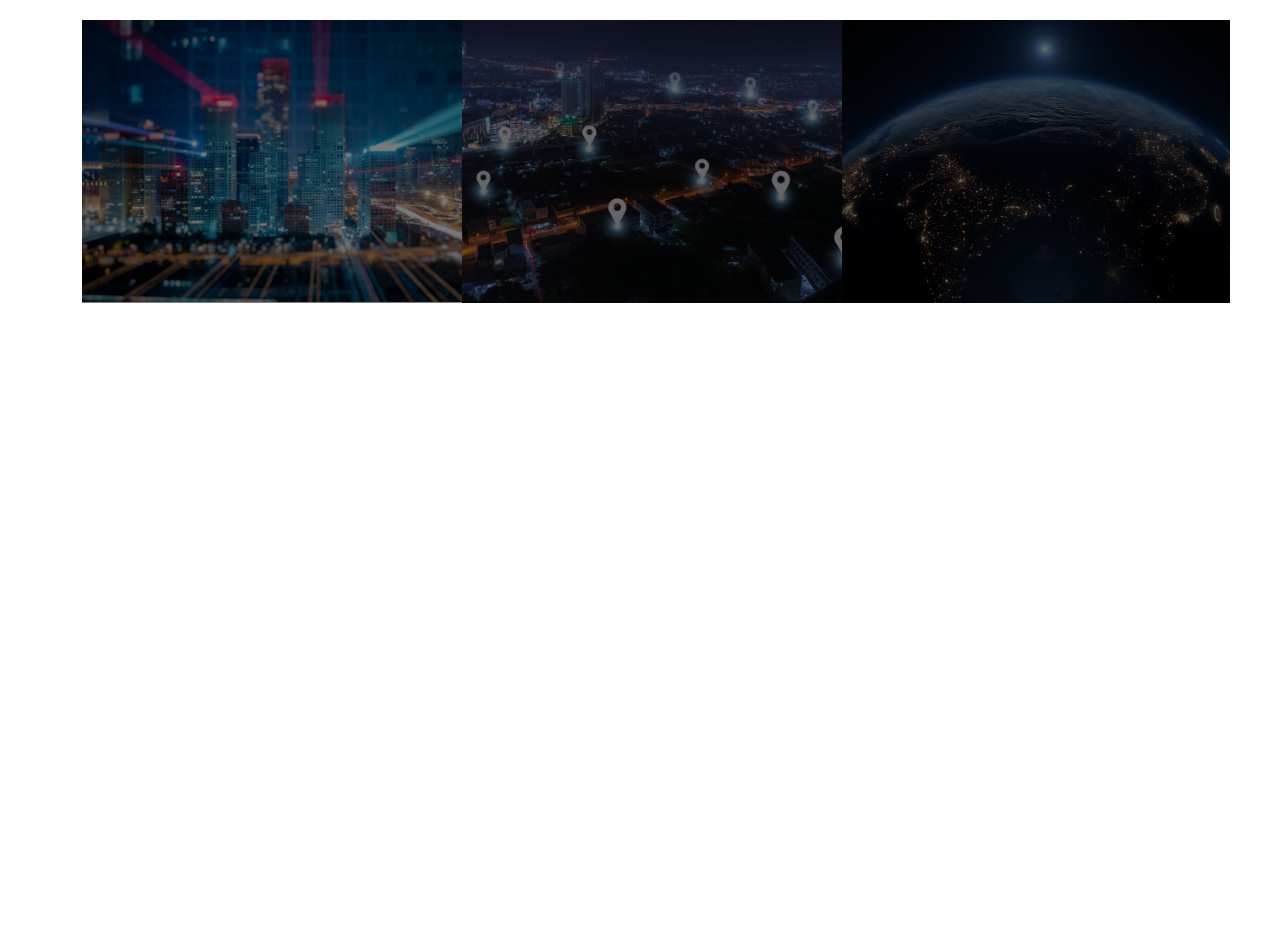
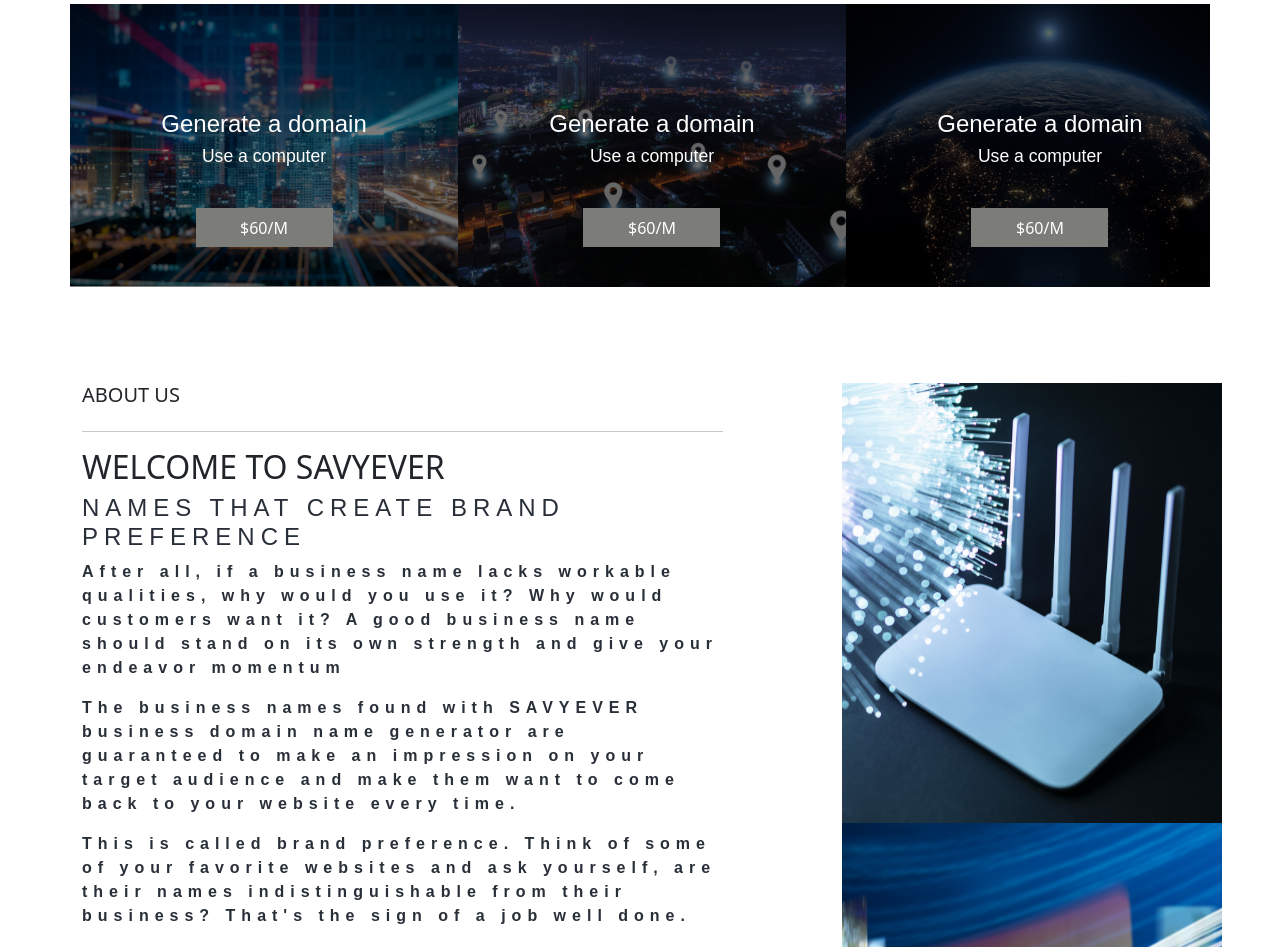
Before and after one commit to Manosdevs/DEMOkritos, a website: page index.html in a window 1280 px wide. Shown: the part 930-1877 px from the top of the page. Before the commit the page ends 1233 px from the top, so only its background shows below. Drawn offline with nearby package versions, Linux system fonts and the light colour scheme; a web font is replaced by a local one.

Commit message:
imprompu commit for safekeeping

```diff
--- a/index.html
+++ b/index.html
@@ -10,9 +10,9 @@
 	</head>
 	<body>
 		<main class="container-fluid no-padding">
-			<div class="container-lg">
+			<section class="container-lg">
 				<nav class="row align-items-center justify-content-between" id="Home">
-					<div class="col-2">
+					<div class="col-xs-7 col-lg-2">
 						<h1>
 							<img
 								class="logo"
@@ -21,7 +21,7 @@
 							/>
 						</h1>
 					</div>
-					<div class="col-4 justify-content-center nav-list">
+					<div class="col-xs-12 col-lg-4 justify-content-center nav-list">
 						<ul class="list-unstyled d-flex">
 							<li>Home</li>
 							<li>About Us</li>
@@ -30,12 +30,12 @@
 						</ul>
 					</div>
 				</nav>
-			</div>
+			</section>
 			<section id="carousel" class="row w-100">
 				<div
 					id="carouselMain"
 					class="carousel slide no-padding"
-					data-bs-ride="carousel"
+					data-bs-ride="false"
 				>
 					<div class="carousel-indicators">
 						<button
@@ -132,19 +132,84 @@
 					</button>
 				</div>
 			</section>
-			<div class="container-lg">
-				<div class="row justify-content-between">
-					<div class="col-12 col-md-4 position-relative">
-						<img src="./assets/desktop/Group 151.png " />
+			<section
+				class="container-lg no-padding rectangle-section"
+				id="rectangle-section"
+			>
+				<div class="row rect-row">
+					<div class="col-md-6 col-lg-4">
+						<div class="rectangle-1">
+							<div class="rectangle-cap d-flex align-items-center flex-column">
+								<h5>Generate a domain</h5>
+								<h6>Use a computer</h6>
+								<button>$60/M</button>
+							</div>
+						</div>
 					</div>
-					<div class="col-12 col-md-4 position-relative">
-						<img src="./assets/desktop/Group 152.png" />
+					<div class="col-md-5 col-lg-4">
+						<div class="rectangle-2">
+							<div class="rectangle-cap d-flex align-items-center flex-column">
+								<h5>Generate a domain</h5>
+								<h6>Use a computer</h6>
+								<button>$60/M</button>
+							</div>
+						</div>
 					</div>
-					<div class="col-12 col-md-4 position-relative">
-						<img src="./assets/desktop/Group 153.png" />
+					<div class="col-md-6 col-lg-4">
+						<div class="rectangle-3">
+							<div class="rectangle-cap d-flex align-items-center flex-column">
+								<h5>Generate a domain</h5>
+								<h6>Use a computer</h6>
+								<button>$60/M</button>
+							</div>
+						</div>
 					</div>
 				</div>
-			</div>
+			</section>
+			<section class="container-lg" id="about-us">
+				<div class="row d-flex flex-column flex-md-row justify-content-between">
+					<div class="col-lg-7">
+						<div class="d-flex flex-column">
+							<h5>ABOUT US</h5>
+							<hr class="line" />
+							<h2>WELCOME TO SAVYEVER</h2>
+
+							<article class="about-article">
+								<h4>NAMES THAT CREATE BRAND PREFERENCE</h4>
+								<p>
+									Αfter all, if a business name lacks workable qualities, why
+									would you use it? Why would customers want it? A good business
+									name should stand on its own strength and give your endeavor
+									momentum
+								</p>
+								<p>
+									The business names found with SAVYEVER business domain name
+									generator are guaranteed to make an impression on your target
+									audience and make them want to come back to your website every
+									time.
+								</p>
+								<p>
+									This is called brand preference. Think of some of your
+									favorite websites and ask yourself, are their names
+									indistinguishable from their business? That's the sign of a
+									job well done.
+								</p>
+							</article>
+						</div>
+					</div>
+					<div class="col-lg-4">
+						<aside
+							class="about-images d-flex flex-column justify-content-between"
+						>
+							<img
+								src="./assets/desktop/Mask Group 18.png"
+								alt="wifi router blue"
+							/>
+							<img src="./assets/desktop/Mask Group 6.png" alt="cable" />
+						</aside>
+					</div>
+				</div>
+			</section>
 		</main>
 		<script src="./node_modules/bootstrap/dist/js/bootstrap.js"></script>
 	</body>
--- a/scss/style.scss
+++ b/scss/style.scss
@@ -13,6 +13,7 @@
 
 .no-padding {
 	padding: 0 !important;
+	overflow-x: hidden;
 }
 
 .logo {
@@ -39,8 +40,12 @@
 	}
 }
 
+////////////////////////////////////////////////////////////////////////////
+/////////////////////       #CAROUSEL            ////////////////////////////
+///////////////////////////////////////////////////////////////////////////////
+
 #carousel {
-	margin: 0 auto 56px auto;
+	margin: 0 auto 40px auto;
 }
 
 .carousel-item > img {
@@ -63,50 +68,121 @@
 }
 
 .carousel-caption {
-	position: absolute;
-
 	left: (100% - $carousel-caption-width) * 0.5;
 	top: 40%;
 	padding-top: 0;
 	padding-bottom: 0;
+	position: absolute;
+	max-height: 45rem;
 
 	text-align: left;
 
 	h5 {
-		font: normal normal normal 25px/90px $font-stack;
+		font: normal normal normal 1.5rem/5.5rem $font-stack;
 		letter-spacing: 0.5px;
 		color: $clr-light;
 		opacity: 0.75;
 		padding: 0;
 		margin: 0;
-		height: 34px;
+		height: 2rem;
 	}
 
 	p {
-		font: normal normal normal 45px/90px $font-stack;
+		font: normal normal normal 2.8rem/5.6rem $font-stack;
 		text-transform: capitalize;
 		opacity: 1;
 		color: $clr-light;
-		margin-bottom: 0;
-		padding-top: 7px;
-		height: 61px;
+
+		padding-top: 0.5rem;
+		height: 3.8rem;
+		width: fit-content;
 	}
 
 	button {
 		background: $clr-orange 0% 0% no-repeat padding-box;
-		border-radius: 10px;
+		border-radius: 0.6rem;
 		color: $clr-light;
-		font: normal normal bold 20px/98px $font-stack;
+		font: normal normal bold 1.25rem/1.25rem $font-stack;
 		width: 301px;
 		height: 92px;
 		text-align: center;
-		padding: 0;
+		margin-top: 5.5rem;
+		position: relative;
+
 		border: 1px solid $clr-orange;
-		margin-top: 90px;
 	}
 }
 
-/* .car-img {
+////////////////////////////////////////////////////////////////////////////
+/////////////////////       #RECTANGLES            ////////////////////////////
+///////////////////////////////////////////////////////////////////////////////
 
+.rectangle-section {
+	margin-bottom: 5rem;
 }
- */
+
+.rectangle {
+	display: flex;
+	align-items: flex-end;
+	justify-content: center;
+	height: 283px;
+	width: 388px;
+	margin-bottom: 1rem;
+}
+
+.rectangle-1 {
+	@extend .rectangle;
+
+	background: transparent url('/assets/desktop/Group\ 151.png') 0% 0% no-repeat
+		padding-box;
+}
+
+.rectangle-2 {
+	@extend .rectangle;
+
+	background-image: url('/assets/desktop/Group\ 152.png');
+}
+.rectangle-3 {
+	@extend .rectangle;
+	background-image: url('/assets/desktop/Group\ 153.png');
+}
+
+.rectangle-cap {
+	color: $clr-light;
+	margin-bottom: 2.5rem;
+
+	h5 {
+		font: normal normal normal 1.5rem/1.5rem $font-stack;
+	}
+
+	h6 {
+		font: normal normal normal 1.1rem/1.5rem $font-stack;
+	}
+
+	button {
+		background: #7c7c79 0% 0% no-repeat padding-box;
+		color: $clr-light;
+		width: 137px;
+		height: 39px;
+		border: 1px solid #7c7c79;
+		margin-top: 2rem;
+	}
+}
+
+////////////////////////////////////////////////////////////////////////////
+/////////////////////       #ABOUT US            ////////////////////////////
+///////////////////////////////////////////////////////////////////////////////
+
+.about-article {
+	width: fit-content;
+	font: normal normal bold 1rem/1.5rem $font-stack;
+	letter-spacing: 6px;
+	color: #292f39;
+}
+
+.about-images {
+	img {
+		width: 380px;
+		height: 440px;
+	}
+}
```
Also changed, not shown: css/style.css, 1 other file.
